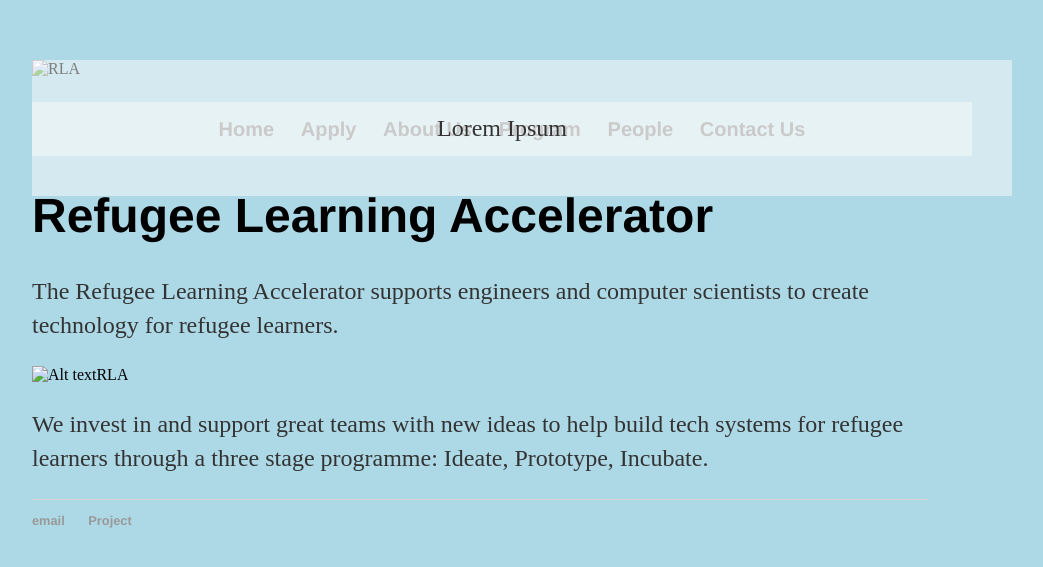
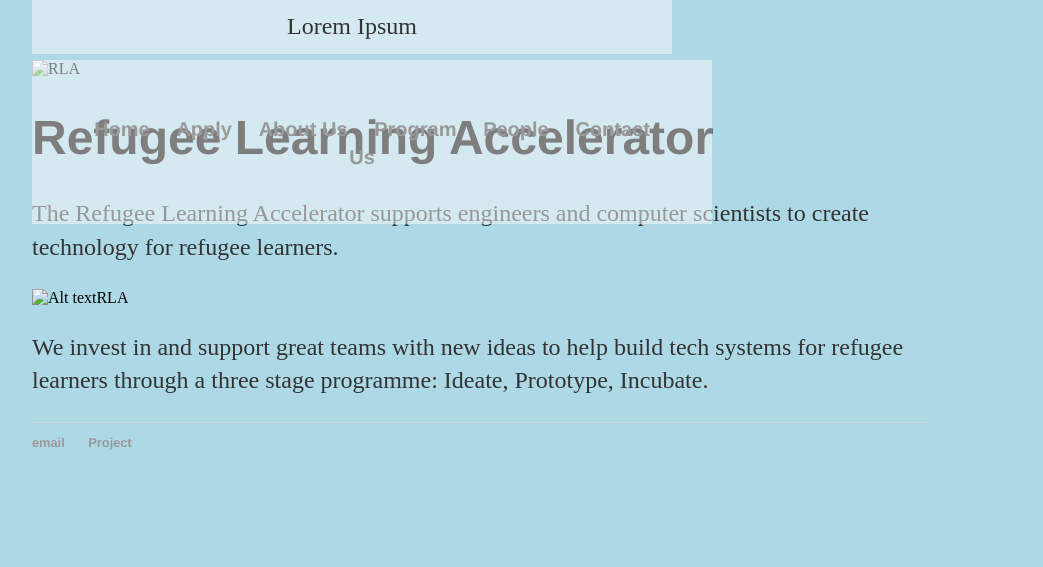
Before and after one commit to Refugee-Learning-Accelerator/Refugee-Learning-Accelerator.github.io, a Jekyll site: the page built from index.html, in a window 1280 px wide. Shown: the top 567 px of the page, without its empty margins (160-1203 px from the left). Built offline with Jekyll 4.4.1, drawn with Linux system fonts in a browser that asks for light colours.

Commit message:
Update main.css

```diff
--- a/css/main.css
+++ b/css/main.css
@@ -41,8 +41,8 @@ ul.posts {
 ul.posts li {
     list-style: none;
 }
-.relative{position:relative; width:900px;}
-.absolute-text{position:relative; bottom:0; font-size:24px; font-family:"vedana"; background:rgba(251,251,251,0.5);
+.relative{position:relative; width:600px;}
+.absolute-text{position:absolute; bottom:0; font-size:24px; font-family:"vedana"; background:rgba(251,251,251,0.5);
 padding:10px 20px; width:100%; text-align:center;}
 .absolute-nav-bar{position:absolute; top:0; font-size:24px; font-family:'Helvetica', 'Arial', 'Sans-Serif'; background:rgba(251,251,251,0.5); padding:30px 40px; width:100%; text-align:center;}
 .absolute-text a{font-size:16px; color:#b92b27;}
```
